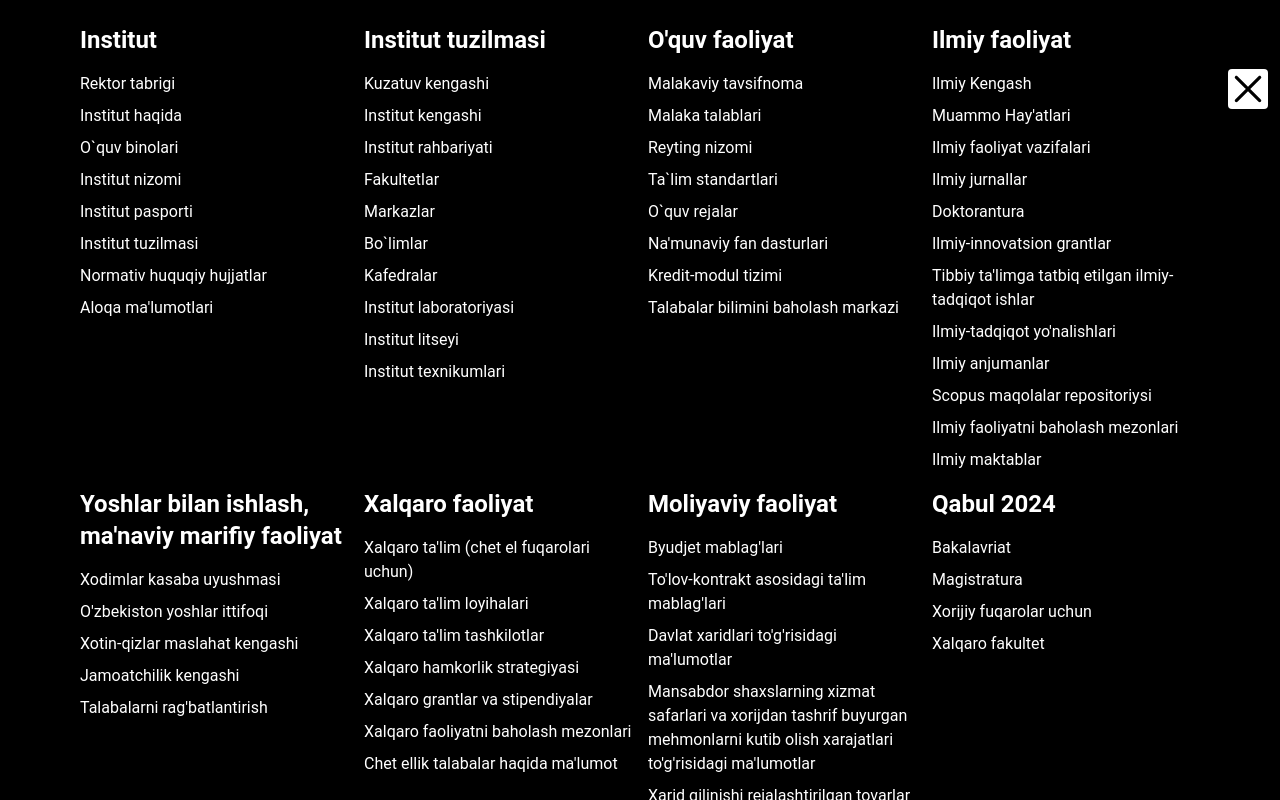
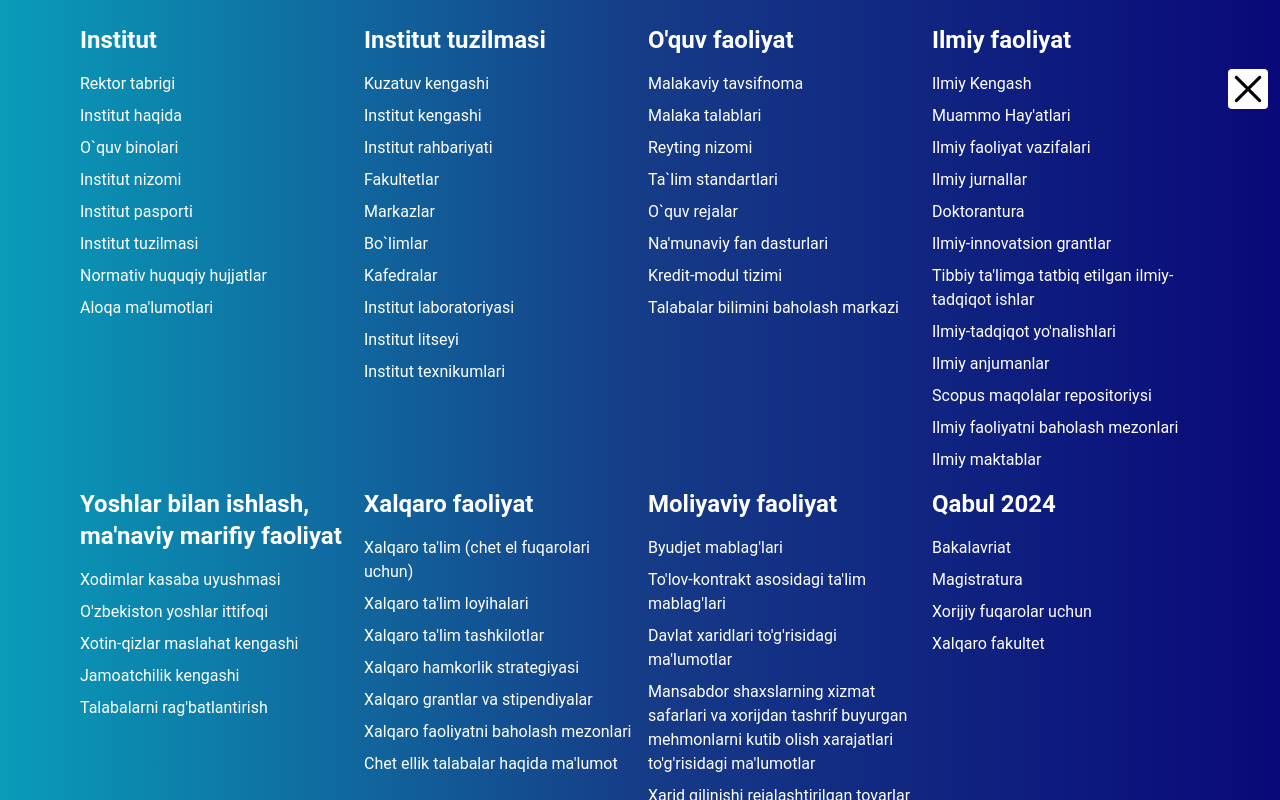
Before and after one commit to EmbergenovAJ/pharmi-front, a React (Vite) app: page / in a window 1280 px wide. Both pictures are taken after a click on the element 1248 px from the left and 89 px from the top of the page. Shown: the top 800 px of the page. Built offline with nearby package versions, Linux system fonts and the light colour scheme.

Commit message:
custom scrollbar and changed bg-color of Menu

```diff
--- a/src/components/BurgerMenu/BurgerMenu.jsx
+++ b/src/components/BurgerMenu/BurgerMenu.jsx
@@ -161,13 +161,13 @@ export const BurgerMenu = () => {
         <div className="grid grid-cols-1 md:grid-cols-4 gap-4 lg:px-20 text-white py-6">
             {data.map(item => {
                 return (
-                    <div key={item.mainID} className="gap-4 flex flex-col">
+                    <div key={item.mainID + 'main'} className="gap-4 flex flex-col">
                         <div>
                             <p className="font-bold text-2xl">{item.title}</p>
                         </div>
                         <div className="flex flex-col gap-2">
                             {item.subItems.map(subItem => {
-                                return <p key={subItem.subId} className="cursor-pointer hover:underline w-fit">{subItem.title}</p>
+                                return <p key={subItem.subId + 'sub'} className="cursor-pointer hover:underline w-fit">{subItem.title}</p>
                             })}
                         </div>
                     </div>
--- a/src/components/Header.jsx
+++ b/src/components/Header.jsx
@@ -33,7 +33,7 @@ const Header = () => {
             <div className=' z-20'>
                 <MenuButton isOpen={open} toggleOpen={setOpen} />
             </div>
-            <motion.div className='absolute left-0 top-0 z-10 bg-black w-dvw h-dvh overflow-y-auto overscroll-none overflow-x-hidden'
+            <motion.div className='absolute left-0 top-0 z-10 bg-[rgb(9,156,185)] bg-gradient-to-r from-[#099cb9] via-[#163c87] via-62%  to-[#090979] w-dvw h-dvh overflow-y-auto overscroll-none overflow-x-hidden'
                 animate={open ? "open" : "closed"}
                 variants={variants}
                 transition={{ duration: 0.5 }}
--- a/src/index.css
+++ b/src/index.css
@@ -5,3 +5,25 @@
 body {
     overflow-x: hidden;
 }
+
+/* width */
+::-webkit-scrollbar {
+    width: 0.5rem;
+    border-radius: 50%
+}
+
+/* Track */
+::-webkit-scrollbar-track {
+    background: #f1f1f1;
+}
+
+/* Handle */
+::-webkit-scrollbar-thumb {
+    background: #888;
+    border-radius: 0.25rem
+}
+
+/* Handle on hover */
+::-webkit-scrollbar-thumb:hover {
+    background: #555;
+}
--- a/tailwind.config.js
+++ b/tailwind.config.js
@@ -4,9 +4,9 @@ module.exports = withMT({
   content: ["./index.html", "./src/**/*.{vue,js,ts,jsx,tsx}"],
   theme: {
     fontFamily: {
-      'display': ['Oswald', 'sans-serif', ],
+      'display': ['Oswald', 'sans-serif',],
       'body': ['Open Sans', 'Helvetica', 'sans-serif'],
-      'text': ['Manrope', 'sans-serif', ],
+      'text': ['Manrope', 'sans-serif',],
     },
     extend: {},
   },
```
